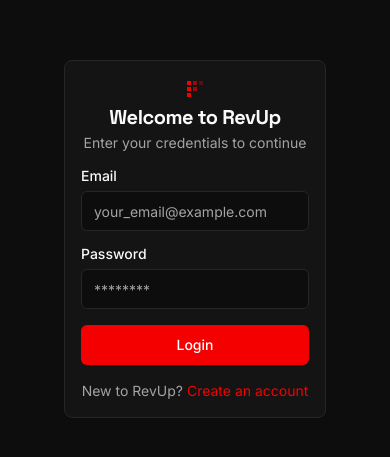
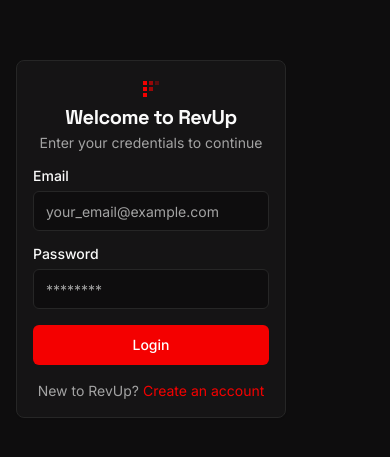
Before and after one commit to litgrxpher/RevUp, a Next.js app: page /login in a window 390 px wide. Shown: the part 183-640 px from the top of the page. Built offline with nearby package versions, Linux system fonts and the light colour scheme; no server answers.

Commit message:
its not fittted to display

```diff
--- a/src/app/login/page.tsx
+++ b/src/app/login/page.tsx
@@ -36,8 +36,8 @@
   };
 
   return (
-    <div className="flex items-center justify-center min-h-screen bg-background px-12">
-      <Card className="w-full max-w-sm mx-4">
+    <div className="flex items-center justify-center min-h-screen bg-background px-4 md:px-12">
+      <Card className="w-full max-w-sm mx-auto">
         <CardHeader className="items-center text-center">
           <Logo />
           <CardTitle className="mt-4">Welcome to RevUp</CardTitle>
```
